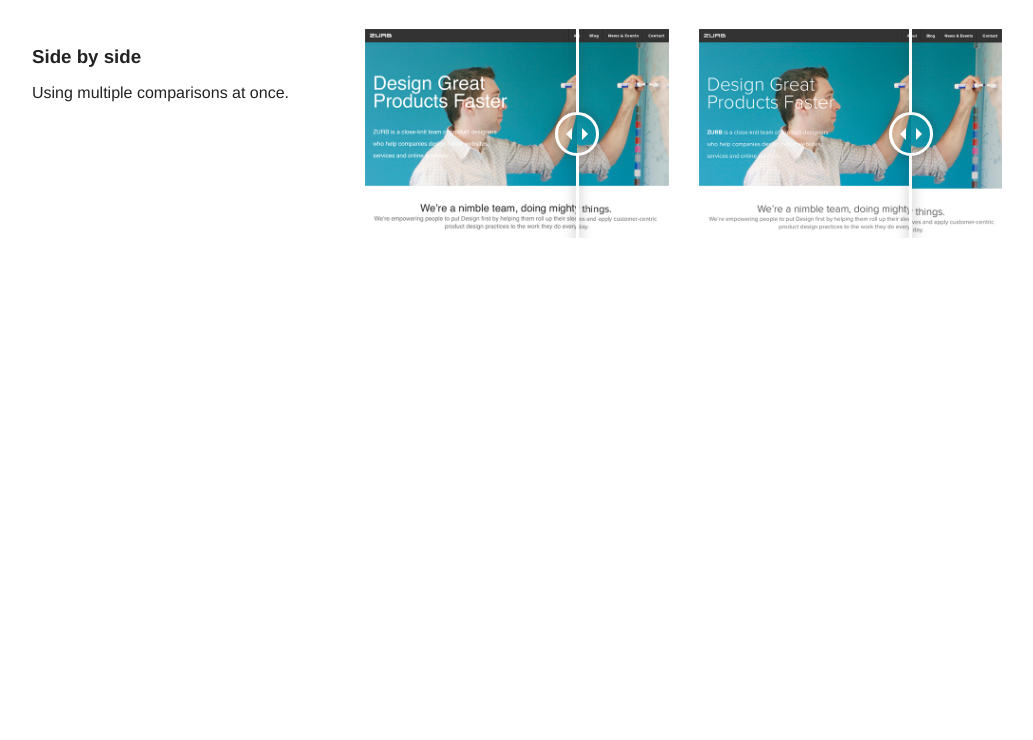
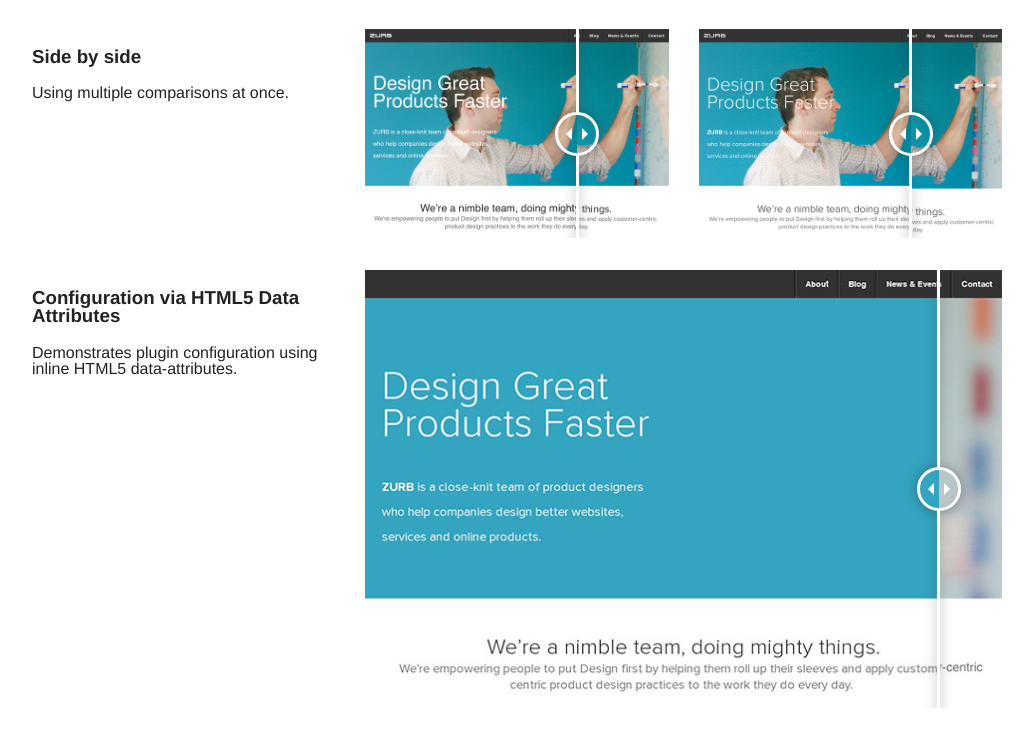
Before and after one commit to zurb/twentytwenty, a plain HTML site: page index.html in a window 1280 px wide. Shown: the part 943-1683 px from the top of the page, without its empty margins (123-1156 px from the left). Before the commit the page ends 1213 px from the top, so only its background shows below. Drawn offline with nearby package versions, Linux system fonts and the light colour scheme.

Commit message:
Updating index.html demo page with HTML5 Data Attributes demo row

```diff
--- a/index.html
+++ b/index.html
@@ -59,6 +59,19 @@
       </div>
     </div>
 
+    <div class="row" style="margin-top: 2em; margin-bottom: 2em;">
+      <div class="large-4 columns">
+        <h3>Configuration via HTML5 Data Attributes</h3>
+        <p>Demonstrates plugin configuration using inline HTML5 data-attributes.</p>
+      </div>
+      <div class="large-8 columns">
+        <div class="twentytwenty-container" data-orientation="horizontal" data-default_offset_pct="0.9">
+          <img src="img/1_1.jpg" />
+          <img src="img/1_2.jpg" />
+        </div>
+      </div>
+    </div>
+
     <script src="http://ajax.googleapis.com/ajax/libs/jquery/1.10.1/jquery.min.js"></script>
     <script src="js/jquery.event.move.js"></script>
     <script src="js/jquery.twentytwenty.js"></script>
```
